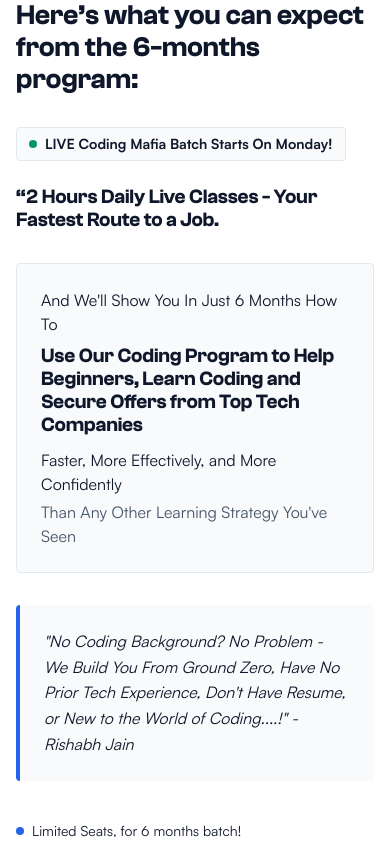
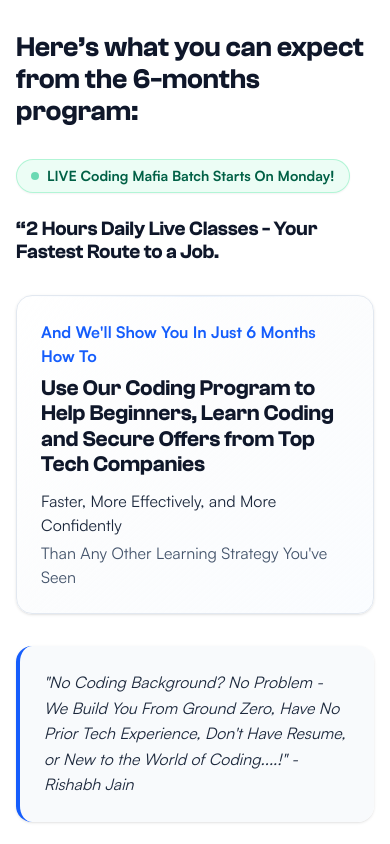
Before and after one commit to JayantOlhyan/Coding-Club-Redesign, a Next.js app: page / in a window 390 px wide. Shown: the part 7380-8224 px from the top of the page. Built offline with nearby package versions, Linux system fonts and the light colour scheme.

Commit message:
feat(whattoexpect): update WhatToExpect component with step timeline and visual callouts

```diff
--- a/components/WhatToExpect.tsx
+++ b/components/WhatToExpect.tsx
@@ -1,3 +1,5 @@
+"use client";
+
 import {
   getBlock,
   SECTION_MAP,
@@ -5,6 +7,8 @@
   ParagraphBlock,
 } from "@/lib/content";
 import { COHORT } from "@/lib/cohort";
+import { ScrollReveal } from "./motion/ScrollReveal";
+import { MotionCard } from "./motion/MotionCard";
 
 export function WhatToExpect() {
   const h46 = getBlock<HeadingBlock>(SECTION_MAP.whatToExpect.heading);
@@ -18,80 +22,91 @@
   const p57 = getBlock<ParagraphBlock>(SECTION_MAP.whatToExpect.scarcityText);
 
   return (
-    <section className="w-full bg-[var(--surface)] py-16 md:py-24">
+    <section className="relative w-full bg-white py-24 lg:py-36 border-b border-slate-200/80">
       <div className="max-w-[760px] mx-auto px-4 sm:px-6 lg:px-8">
         <div className="w-full text-left">
           {/* Section Heading */}
+          <ScrollReveal direction="up" delay={0}>
             <h2
               data-block={SECTION_MAP.whatToExpect.heading}
-            className="text-[28px] lg:text-[40px] font-semibold text-[var(--ink)] tracking-[-0.02em] mb-8"
+              className="text-[28px] lg:text-[42px] font-semibold text-slate-900 tracking-[-0.02em] mb-8 leading-tight"
             >
               {h46.text}
             </h2>
+          </ScrollReveal>
 
           {/* Live Batch Highlight Pill */}
-          <div className="inline-flex items-center gap-2 px-3 py-1.5 rounded bg-[var(--surface-2)] border border-[var(--border)] text-sm font-semibold text-[var(--ink)] mb-6">
+          <ScrollReveal direction="up" delay={60}>
+            <div className="inline-flex items-center gap-2 px-3.5 py-1.5 rounded-full bg-emerald-50 border border-emerald-200/80 text-sm font-semibold text-emerald-800 mb-6 shadow-xs">
               <span
-              className="w-2 h-2 rounded-full bg-[var(--success)]"
+                className="w-2 h-2 rounded-full bg-emerald-500 animate-pulse"
                 aria-hidden="true"
               />
               <span data-block={SECTION_MAP.whatToExpect.h1Features[0]}>
                 {h49.text}
               </span>
             </div>
+          </ScrollReveal>
 
           {/* Key Value Subheading */}
+          <ScrollReveal direction="up" delay={120}>
             <h3
               data-block={SECTION_MAP.whatToExpect.h1Features[1]}
-            className="text-[20px] lg:text-[24px] font-semibold text-[var(--ink)] tracking-[-0.01em] mb-8 leading-snug"
+              className="text-[20px] lg:text-[26px] font-semibold text-slate-900 tracking-[-0.01em] mb-8 leading-snug"
             >
               {h50.text}
             </h3>
+          </ScrollReveal>
 
           {/* Structured Value Proposition Panel */}
-          <div className="p-6 md:p-8 rounded bg-[var(--surface-2)] border border-[var(--border)] mb-8">
+          <ScrollReveal direction="up" delay={180}>
+            <MotionCard className="!p-6 md:!p-8 mb-8 bg-gradient-to-br from-white via-slate-50/50 to-blue-50/30">
               <p
                 data-block={SECTION_MAP.whatToExpect.h1Features[2]}
-              className="text-base lg:text-[17px] font-medium text-[var(--ink)] mb-2"
+                className="text-base lg:text-[17px] font-semibold text-blue-600 mb-2"
               >
                 {h51.text}
               </p>
               <h4
                 data-block={SECTION_MAP.whatToExpect.h1Features[3]}
-              className="text-[20px] lg:text-[24px] font-semibold text-[var(--ink)] tracking-[-0.01em] mb-3 leading-tight"
+                className="text-[22px] lg:text-[26px] font-semibold text-slate-900 tracking-[-0.01em] mb-3 leading-tight"
               >
                 {h52.text}
               </h4>
               <p
                 data-block={SECTION_MAP.whatToExpect.h1Features[4]}
-              className="text-base lg:text-[17px] font-medium text-[var(--ink)] mb-1"
+                className="text-base lg:text-[17px] font-medium text-slate-800 mb-1"
               >
                 {h53.text}
               </p>
               <p
                 data-block={SECTION_MAP.whatToExpect.h1Features[5]}
-              className="text-base lg:text-[17px] font-normal text-[var(--body)]"
+                className="text-base lg:text-[17px] font-normal text-slate-600"
               >
                 {h54.text}
               </p>
-          </div>
+            </MotionCard>
+          </ScrollReveal>
 
           {/* Founder Quote Callout */}
-          <div className="p-6 rounded border-l-4 border-[var(--accent)] bg-[var(--surface-2)] mb-8">
+          <ScrollReveal direction="up" delay={240}>
+            <div className="p-6 md:p-8 rounded-2xl border-l-4 border-blue-600 bg-slate-50/90 shadow-sm mb-8">
               <blockquote
                 data-block={SECTION_MAP.whatToExpect.h1Features[6]}
-              className="text-base lg:text-[17px] font-normal italic text-[var(--ink)] leading-[1.6]"
+                className="text-base lg:text-[18px] font-medium italic text-slate-800 leading-[1.6]"
               >
                 {h55.text}
               </blockquote>
             </div>
+          </ScrollReveal>
 
           {/* Urgency & Scarcity Section */}
+          <ScrollReveal direction="up" delay={300}>
             <div className="flex flex-col sm:flex-row sm:items-center gap-3 pt-2">
               {COHORT.showCountdown && (
-              <div className="inline-flex items-center gap-2 py-1.5 px-3 rounded bg-[var(--surface-2)] border border-[var(--border)] text-sm text-[var(--body)]">
+                <div className="inline-flex items-center gap-2 py-1.5 px-3 rounded-lg bg-amber-50 border border-amber-200 text-sm text-amber-900 font-medium">
                   <span
-                  className="w-2 h-2 rounded-full bg-[var(--accent)]"
+                    className="w-2 h-2 rounded-full bg-amber-500"
                     aria-hidden="true"
                   />
                   <span data-block={SECTION_MAP.whatToExpect.urgencyLabel}>
@@ -99,9 +114,9 @@
                   </span>
                 </div>
               )}
-            <div className="inline-flex items-center gap-2 text-sm md:text-base font-medium text-[var(--ink)]">
+              <div className="inline-flex items-center gap-2 text-sm md:text-base font-semibold text-slate-900">
                 <span
-                className="w-2 h-2 rounded-full bg-[var(--accent)]"
+                  className="w-2 h-2 rounded-full bg-blue-600"
                   aria-hidden="true"
                 />
                 <span data-block={SECTION_MAP.whatToExpect.scarcityText}>
@@ -109,6 +124,7 @@
                 </span>
               </div>
             </div>
+          </ScrollReveal>
         </div>
       </div>
     </section>
```
Lines whose indentation alone changed are shown as unchanged.
